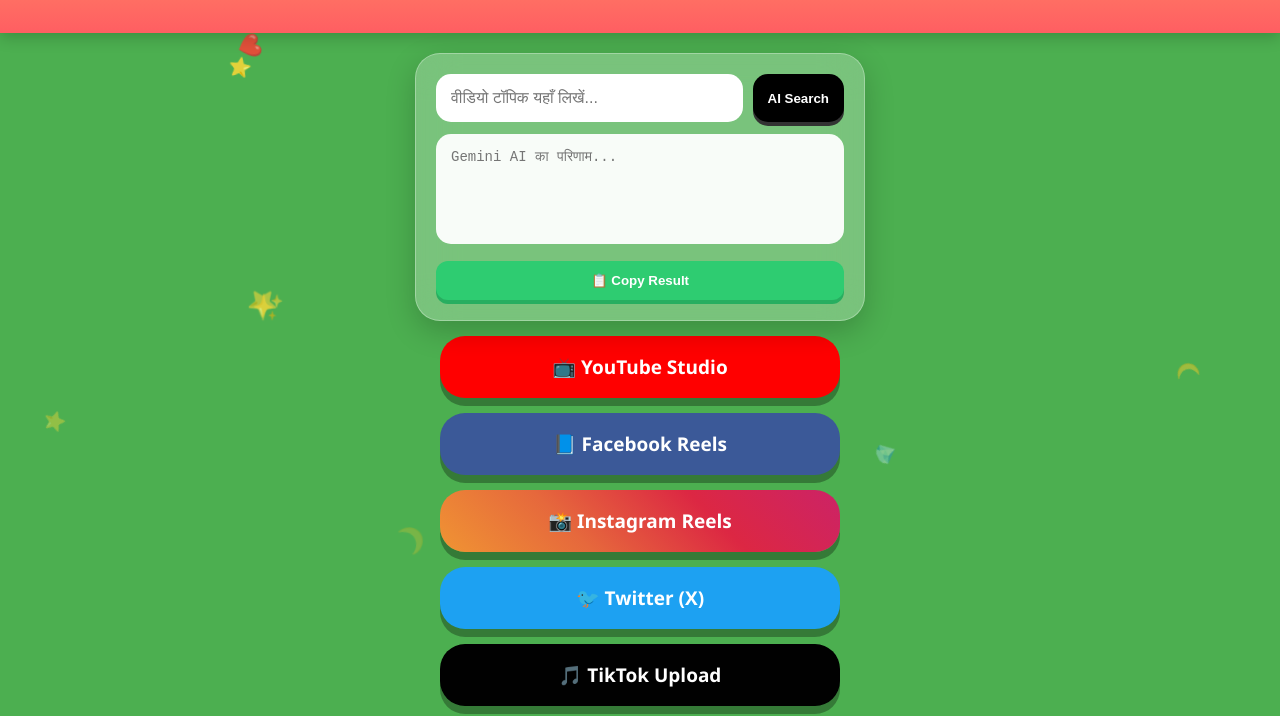
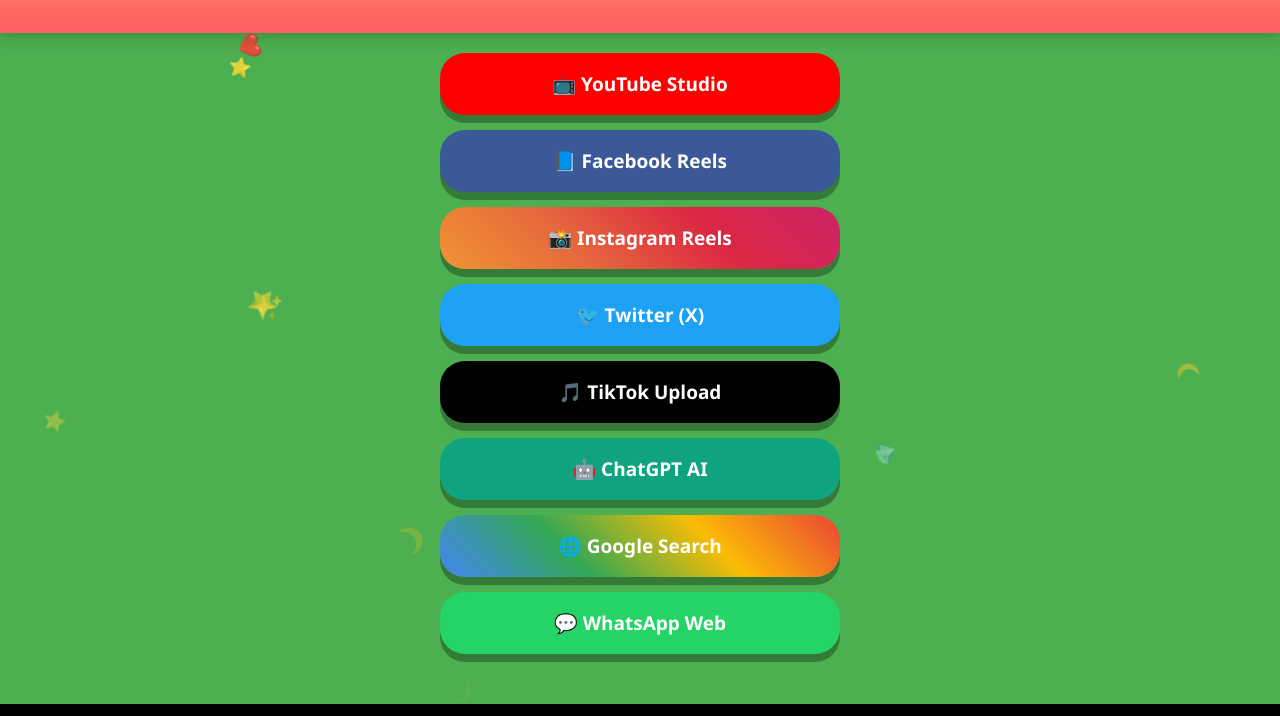
Before and after one commit to dhamtan/4inone-uploder, a plain HTML site: page index.html in a window 1280 px wide. Shown: the part 88-804 px from the top of the page. Drawn offline with Linux system fonts and the light colour scheme.

Commit message:
Update index.html

```diff
--- a/index.html
+++ b/index.html
@@ -3,7 +3,7 @@
 <head>
     <meta charset="UTF-8">
     <meta name="viewport" content="width=device-width, initial-scale=1.0, maximum-scale=1.0, user-scalable=no, viewport-fit=cover">
-    <title>🚀 ONE UPLOADER PREMIUM</title>
+    <title>🚀 ONE UPLOADER Premium</title>
 
     <style>
         :root {
@@ -55,38 +55,6 @@
             padding-bottom: 50px;
         }
 
-        /* --- 🤖 AI Gemini Box --- */
-        .ai-container {
-            width: 100%; max-width: 450px;
-            background: rgba(255, 255, 255, 0.25);
-            backdrop-filter: blur(20px);
-            padding: 20px; border-radius: 25px;
-            border: 1px solid rgba(255, 255, 255, 0.3);
-            box-shadow: 0 10px 30px rgba(0,0,0,0.2);
-        }
-        .search-wrapper { display: flex; gap: 10px; margin-bottom: 12px; }
-        input[type="text"] {
-            flex: 1; padding: 15px; border-radius: 15px; border: none;
-            font-size: 16px; background: white; color: #333; outline: none;
-        }
-        .ai-btn {
-            padding: 0 15px; border-radius: 15px; border: none;
-            background: #000; color: white; font-weight: bold; cursor: pointer;
-            box-shadow: 0 4px 0 #333;
-        }
-        .ai-btn:active { transform: translateY(2px); box-shadow: 0 2px 0 #333; }
-
-        textarea {
-            width: 100%; padding: 15px; border-radius: 15px; border: none;
-            background: rgba(255,255,255,0.95); font-size: 14px; resize: none;
-            color: #222; margin-bottom: 12px; outline: none;
-        }
-        .copy-btn {
-            width: 100%; padding: 12px; border-radius: 12px; border: none;
-            background: #2ecc71; color: white; font-weight: bold; cursor: pointer;
-            box-shadow: 0 4px 0 #27ae60;
-        }
-
         /* --- 🔘 8 Fixed 3D Buttons --- */
         .btn-3d {
             width: 100%; max-width: 400px; padding: 18px;
@@ -124,15 +92,6 @@
     </div>
 
     <div class="main-content">
-        <div class="ai-container">
-            <div class="search-wrapper">
-                <input type="text" id="aiInput" placeholder="वीडियो टॉपिक यहाँ लिखें...">
-                <button class="ai-btn" onclick="generateAI()">AI Search</button>
-            </div>
-            <textarea id="aiOutput" rows="5" placeholder="Gemini AI का परिणाम..." readonly></textarea>
-            <button class="copy-btn" onclick="copyResult()">📋 Copy Result</button>
-        </div>
-
         <a href="https://studio.youtube.com" target="_blank" class="btn-3d yt">📺 YouTube Studio</a>
         <a href="https://www.facebook.com/reels/create" target="_blank" class="btn-3d fb">📘 Facebook Reels</a>
         <a href="https://www.instagram.com/reels/create/" target="_blank" class="btn-3d ig">📸 Instagram Reels</a>
@@ -164,36 +123,6 @@
             setTimeout(() => div.remove(), speed * 1000);
         }
         setInterval(createRain, 350);
-
-        // AI Logic
-        const API_KEY = "AIzaSyBTLkHyTKZpBEnZZvgTqAm0kvvmF38kgnE";
-        async function generateAI() {
-            const topic = document.getElementById('aiInput').value;
-            const output = document.getElementById('aiOutput');
-            if(!topic) { alert("टॉपिक लिखें!"); return; }
-            output.value = "AI Search चालू है... 🚀✨";
-            try {
-                const response = await fetch(`https://generativelanguage.googleapis.com/v1beta/models/gemini-1.5-flash:generateContent?key=${API_KEY}`, {
-                    method: 'POST',
-                    headers: { 'Content-Type': 'application/json' },
-                    body: JSON.stringify({
-                        contents: [{ parts: [{ text: `Topic: ${topic}. Provide viral description and 15 hashtags.` }] }],
-                        safetySettings: [{ category: "HARM_CATEGORY_HARASSMENT", threshold: "BLOCK_NONE" },{ category: "HARM_CATEGORY_HATE_SPEECH", threshold: "BLOCK_NONE" },{ category: "HARM_CATEGORY_SEXUALLY_EXPLICIT", threshold: "BLOCK_NONE" },{ category: "HARM_CATEGORY_DANGEROUS_CONTENT", threshold: "BLOCK_NONE" }]
-                    })
-                });
-                const data = await response.json();
-                output.value = data.candidates[0].content.parts[0].text;
-            } catch (err) {
-                output.value = "Error: नेट या की (Key) चेक करें।";
-            }
-        }
-        function copyResult() {
-            const text = document.getElementById("aiOutput");
-            if(!text.value) return;
-            text.select();
-            document.execCommand("copy");
-            alert("कॉपी हो गया! ✅");
-        }
     </script>
 </body>
 </html>
```
